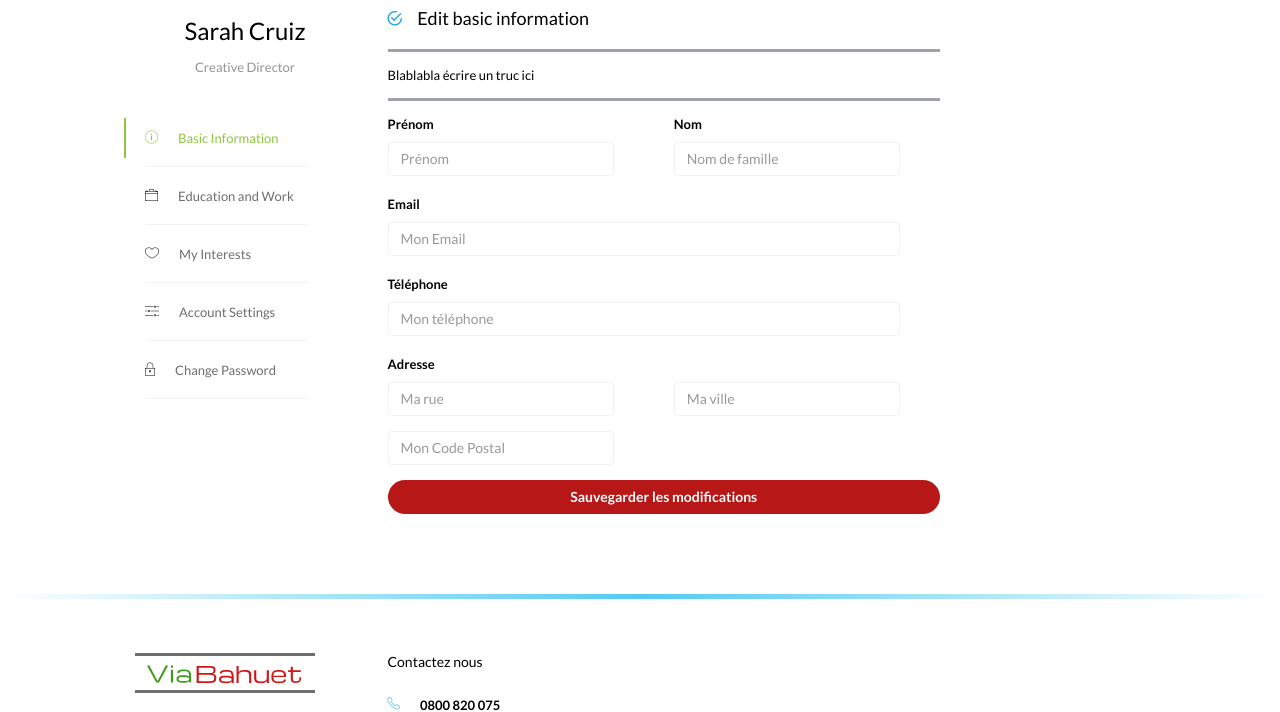
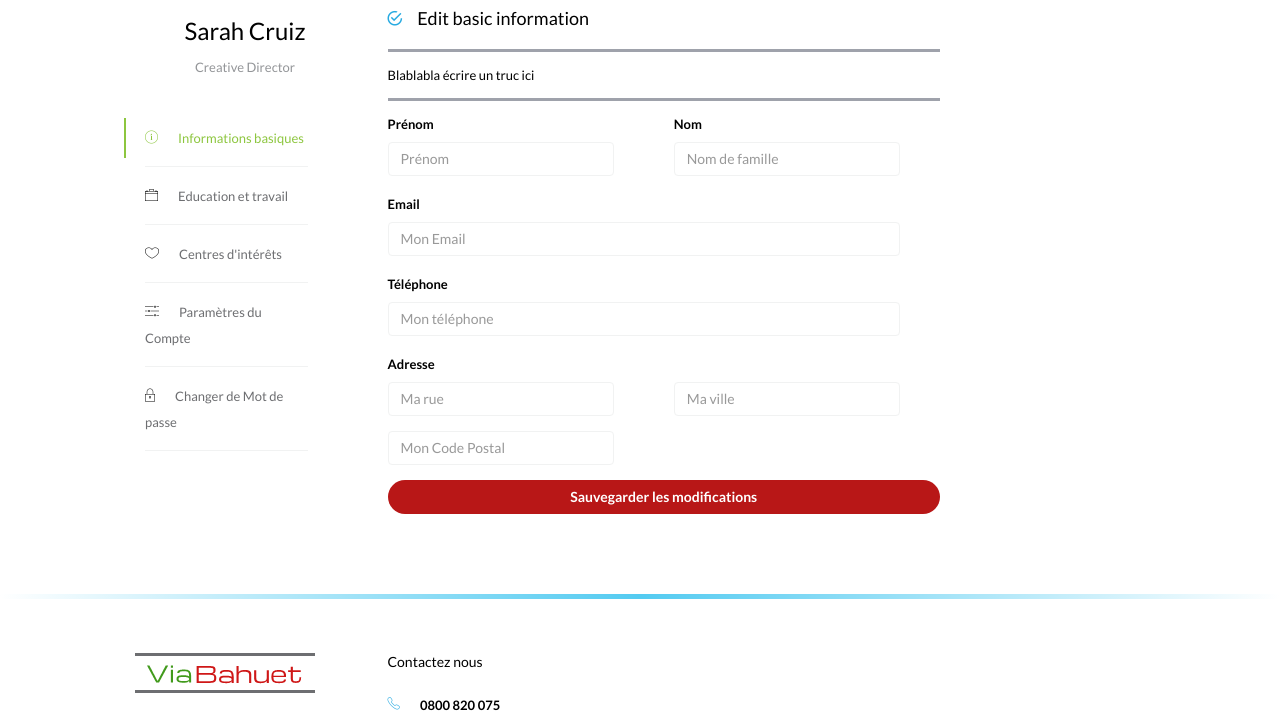
Before and after one commit to TheDaxterMan/PPE-3, a PHP site: page /edit-profile-basic.php in a window 1280 px wide. Shown: the part 457-1169 px from the top of the page. Run offline with PHP 8.4, Linux system fonts and the light colour scheme; some libraries are stand-ins or nearby versions; some web fonts are replaced.

Commit message:
j'ai oublié le petit menu

```diff
--- a/friend-finder/edit-profile-basic.php
+++ b/friend-finder/edit-profile-basic.php
@@ -87,11 +87,11 @@
 
               <!--Edit Profile Menu-->
               <ul class="edit-menu">
-              	<li class="active"><i class="icon ion-ios-information-outline"></i><a href="edit-profile-basic.php">Basic Information</a></li>
-              	<li><i class="icon ion-ios-briefcase-outline"></i><a href="edit-profile-work-edu.php">Education and Work</a></li>
-              	<li><i class="icon ion-ios-heart-outline"></i><a href="edit-profile-interests.php">My Interests</a></li>
-                <li><i class="icon ion-ios-settings"></i><a href="edit-profile-settings.php">Account Settings</a></li>
-              	<li><i class="icon ion-ios-locked-outline"></i><a href="edit-profile-password.php">Change Password</a></li>
+								<li class="active"><i class="icon ion-ios-information-outline"></i><a href="edit-profile-basic.php">Informations basiques</a></li>
+              	<li><i class="icon ion-ios-briefcase-outline"></i><a href="edit-profile-work-edu.php">Education et travail</a></li>
+              	<li><i class="icon ion-ios-heart-outline"></i><a href="edit-profile-interests.php">Centres d'intérêts</a></li>
+                <li><i class="icon ion-ios-settings"></i><a href="edit-profile-settings.php">Paramètres du Compte</a></li>
+              	<li><i class="icon ion-ios-locked-outline"></i><a href="edit-profile-password.php">Changer de Mot de passe</a></li>
               </ul>
             </div>
             <div class="col-md-7">
```
